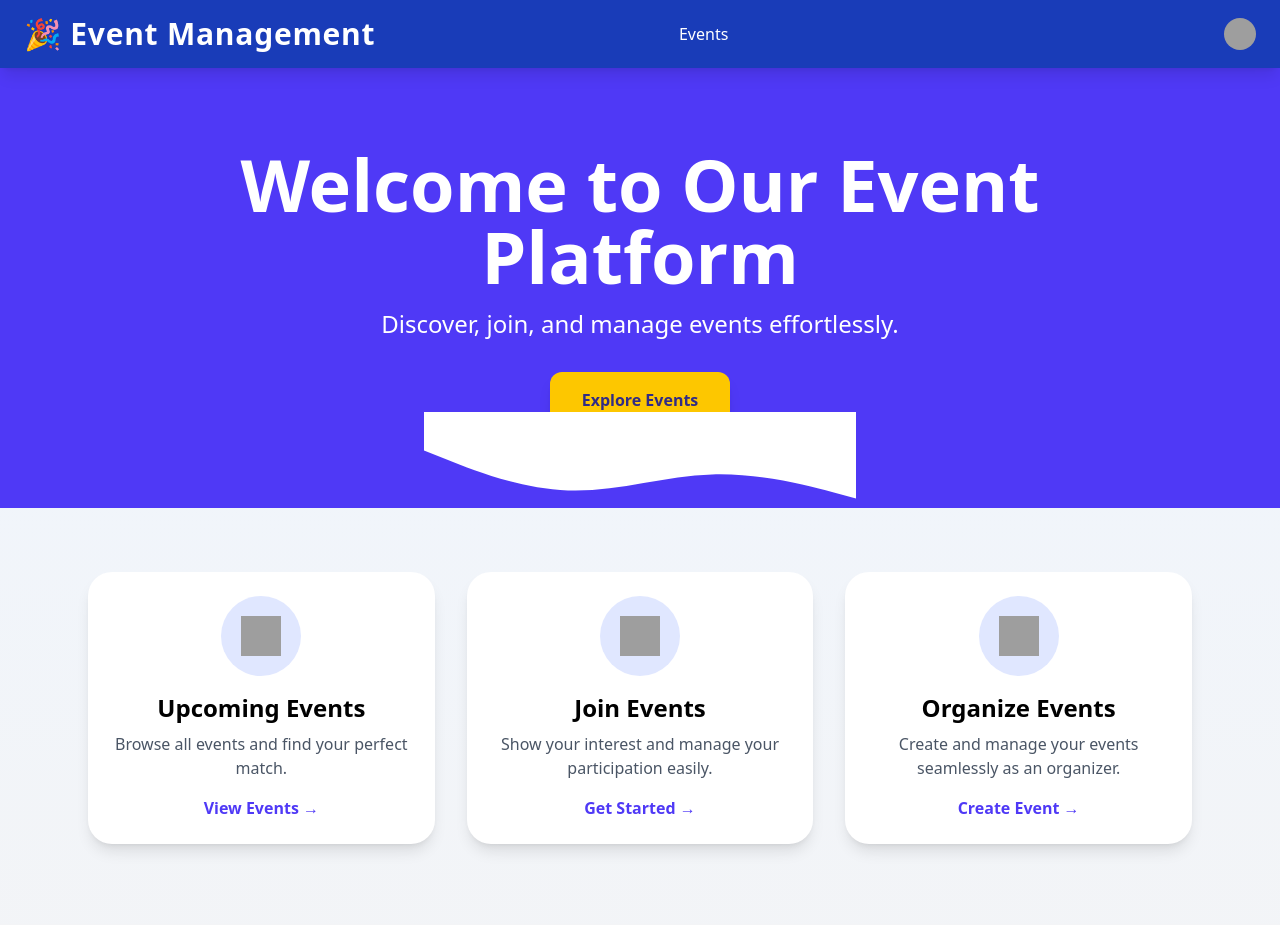
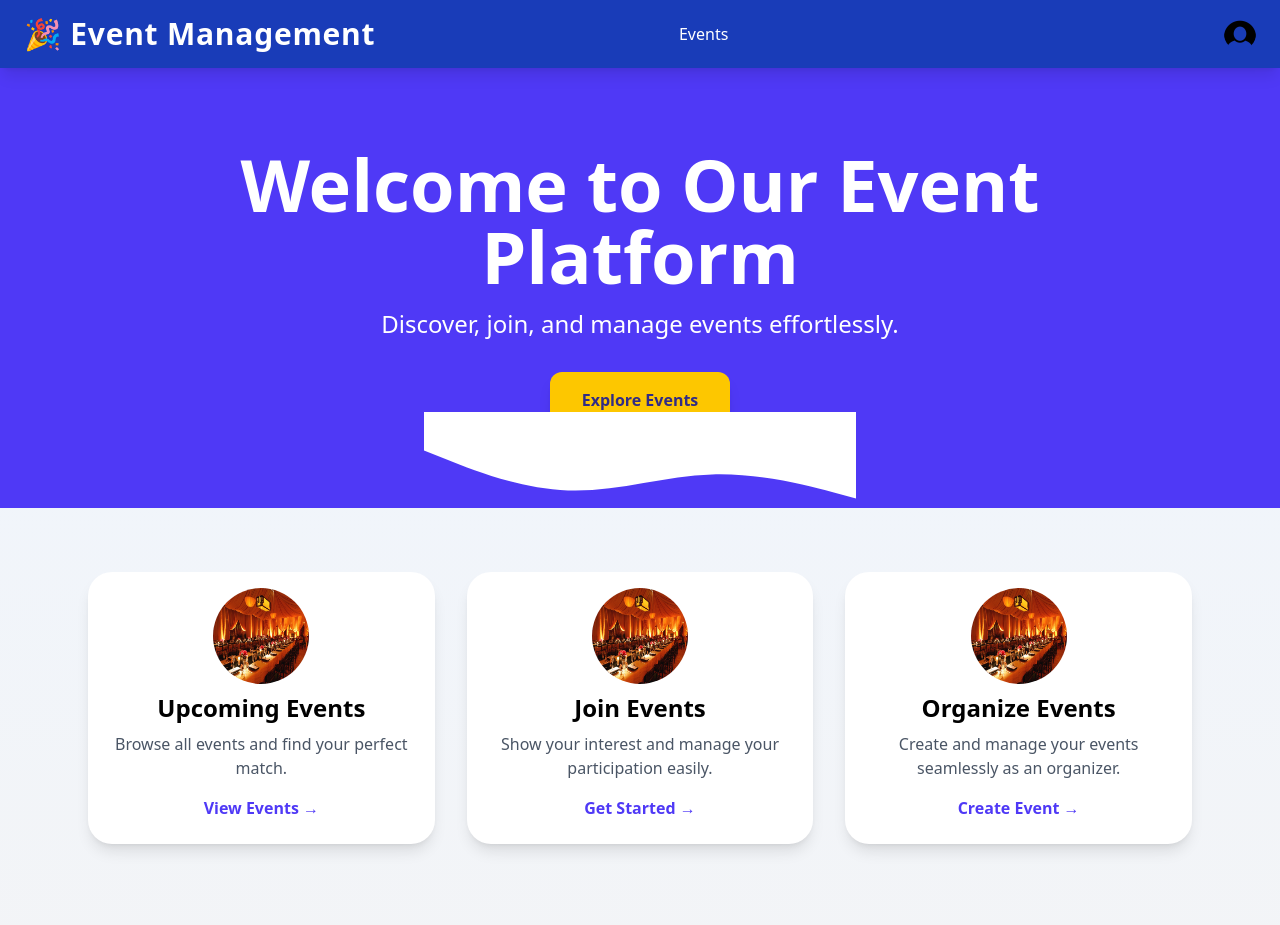
Before and after one commit to anisul770/event_management, a Django app: page / in a window 1280 px wide. Shown: the top 925 px of the page. Run offline with Django 5.2, Linux system fonts and the light colour scheme; the visitor is signed in with stand-in values (Sample User, id 1); grey boxes are pictures that could not be loaded.

Commit message:
100% done A-2

```diff
--- a/core/apps.py
+++ b/core/apps.py
@@ -4,3 +4,6 @@ from django.apps import AppConfig
 class CoreConfig(AppConfig):
     default_auto_field = "django.db.models.BigAutoField"
     name = "core"
+
+    def ready(self):
+        from event import signals
--- /dev/null
+++ b/core/templates/hero.html
@@ -0,0 +1,20 @@
+{% extends "home.html" %}
+{% block hero %}
+<!-- Hero Section -->
+  <header class="relative bg-indigo-600 text-white">
+    <div class="max-w-6xl mx-auto px-6 py-20 text-center">
+      <h1 class="text-6xl sm:text-7xl font-extrabold mb-4">Welcome to Our Event Platform</h1>
+      <p class="text-xl sm:text-2xl mb-8">Discover, join, and manage events effortlessly.</p>
+      <a href="{% url 'event-list' %}" class="inline-block px-8 py-4 bg-yellow-400 text-indigo-900 font-semibold rounded-xl shadow-lg hover:bg-yellow-500 transition">
+        Explore Events
+      </a>
+    </div>
+
+    <!-- Decorative SVG -->
+    <div class="absolute bottom-0 left-0 w-full overflow-hidden leading-none rotate-180">
+      <svg viewBox="0 0 1440 320" class="w-full h-24">
+        <path fill="#ffffff" d="M0,32L80,53.3C160,75,320,117,480,112C640,107,800,53,960,58.7C1120,64,1280,128,1360,160L1440,192L1440,320L1360,320C1280,320,1120,320,960,320C800,320,640,320,480,320C320,320,160,320,80,320L0,320Z"></path>
+      </svg>
+    </div>
+  </header>
+{% endblock hero %}
--- a/core/templates/home.html
+++ b/core/templates/home.html
@@ -25,24 +25,7 @@
     {% include "non_logged.html" %}
   {% endif %}
 
-  <!-- Hero Section -->
-  <header class="relative bg-indigo-600 text-white">
-    <div class="max-w-6xl mx-auto px-6 py-20 text-center">
-      <h1 class="text-6xl sm:text-7xl font-extrabold mb-4">Welcome to Our Event Platform</h1>
-      <p class="text-xl sm:text-2xl mb-8">Discover, join, and manage events effortlessly.</p>
-      <a href="{% url 'event-list' %}" class="inline-block px-8 py-4 bg-yellow-400 text-indigo-900 font-semibold rounded-xl shadow-lg hover:bg-yellow-500 transition">
-        Explore Events
-      </a>
-    </div>
-
-    <!-- Decorative SVG -->
-    <div class="absolute bottom-0 left-0 w-full overflow-hidden leading-none rotate-180">
-      <svg viewBox="0 0 1440 320" class="w-full h-24">
-        <path fill="#ffffff" d="M0,32L80,53.3C160,75,320,117,480,112C640,107,800,53,960,58.7C1120,64,1280,128,1360,160L1440,192L1440,320L1360,320C1280,320,1120,320,960,320C800,320,640,320,480,320C320,320,160,320,80,320L0,320Z"></path>
-      </svg>
-    </div>
-  </header>
-
+  {% block hero %} {% endblock hero %}
   <!-- Main Content -->
   <main class="max-w-6xl mx-auto mt-16 px-6">
     {% block content %}
@@ -51,7 +34,7 @@
 
       <div class="bg-white rounded-3xl shadow-lg p-6 text-center hover:shadow-2xl transition">
         <div class="bg-indigo-100 w-20 h-20 mx-auto rounded-full flex items-center justify-center mb-4">
-          <img src="{% static 'images/calendar.svg' %}" alt="Events" class="w-10 h-10">
+          <img src="media/default.jpg" alt="Events" class="w-30 h-20 rounded-full scale-120">
         </div>
         <h3 class="text-2xl font-bold mb-2">Upcoming Events</h3>
         <p class="text-gray-600 mb-4">Browse all events and find your perfect match.</p>
@@ -60,7 +43,7 @@
 
       <div class="bg-white rounded-3xl shadow-lg p-6 text-center hover:shadow-2xl transition">
         <div class="bg-indigo-100 w-20 h-20 mx-auto rounded-full flex items-center justify-center mb-4">
-          <img src="{% static 'images/participant.svg' %}" alt="Participants" class="w-10 h-10">
+          <img src="media/default.jpg" alt="Events" class="w-30 h-20 rounded-full scale-120">
         </div>
         <h3 class="text-2xl font-bold mb-2">Join Events</h3>
         <p class="text-gray-600 mb-4">Show your interest and manage your participation easily.</p>
@@ -69,7 +52,7 @@
 
       <div class="bg-white rounded-3xl shadow-lg p-6 text-center hover:shadow-2xl transition">
         <div class="bg-indigo-100 w-20 h-20 mx-auto rounded-full flex items-center justify-center mb-4">
-          <img src="{% static 'images/organizer.svg' %}" alt="Organizer" class="w-10 h-10">
+          <img src="media/default.jpg" alt="Events" class="w-30 h-20 rounded-full scale-120">
         </div>
         <h3 class="text-2xl font-bold mb-2">Organize Events</h3>
         <p class="text-gray-600 mb-4">Create and manage your events seamlessly as an organizer.</p>
--- a/core/templates/logged_nav.html
+++ b/core/templates/logged_nav.html
@@ -13,7 +13,7 @@
           >
             <img
               class="h-8 w-8 rounded-full object-cover"
-              src="https://placekitten.com/100/100"
+              src="media/user_default.png"
               alt="User avatar"
             />
           </button>
--- a/core/views.py
+++ b/core/views.py
@@ -3,7 +3,7 @@ from django.shortcuts import render
 # Create your views here.
 
 def home(request):
-    return render(request,'home.html')
+    return render(request,'hero.html')
 
 def no_permission(request):
     return render(request,'no_permission.html')
--- a/event/apps.py
+++ b/event/apps.py
@@ -4,3 +4,6 @@ from django.apps import AppConfig
 class EventsConfig(AppConfig):
     default_auto_field = 'django.db.models.BigAutoField'
     name = 'event'
+
+    def ready(self):
+        from users import signals
--- a/event/templates/participant.html
+++ b/event/templates/participant.html
@@ -76,7 +76,7 @@
   <div class="bg-gray-50 border border-gray-200 rounded-xl p-4 shadow-sm">
     <h3 class="text-gray-700 font-semibold mb-3">📊 Quick Stats</h3>
     <ul class="text-sm space-y-2">
-      <li>Total Participants: <strong class="text-blue-700">{{ participants|length }}</strong></li>
+      <li>Total Participants: <strong class="text-blue-700">{{participants|length|add:"-1"}}</strong></li>
       <li>Total Events: <strong class="text-blue-700">{{ events|length }}</strong></li>
     </ul>
     <a href="{% url 'event_page' %}" class="mt-4 inline-block text-blue-600 hover:underline">➡ Go to Events</a>
--- a/event_management/settings.py
+++ b/event_management/settings.py
@@ -40,9 +40,9 @@ INSTALLED_APPS = [
     'django.contrib.sessions',
     'django.contrib.messages',
     'django.contrib.staticfiles',
-    'event',
-    'users',
-    'core'
+    'core',
+    'users.apps.UsersConfig',
+    'event.apps.EventsConfig'
 ]
 
 MIDDLEWARE = [
--- a/requirements.txt
+++ b/requirements.txt
@@ -1,6 +1,7 @@
 asgiref==3.10.0
 dj-database-url==3.0.1
 Django==5.2.7
+pillow==12.0.0
 psycopg2-binary==2.9.11
 python-decouple==3.8
 sqlparse==0.5.3
--- a/static/css/output.css
+++ b/static/css/output.css
@@ -9,7 +9,6 @@
       "Courier New", monospace;
     --color-red-50: oklch(97.1% 0.013 17.38);
     --color-red-200: oklch(88.5% 0.062 18.334);
-    --color-red-300: oklch(80.8% 0.114 19.571);
     --color-red-400: oklch(70.4% 0.191 22.216);
     --color-red-500: oklch(63.7% 0.237 25.331);
     --color-red-600: oklch(57.7% 0.245 27.325);
@@ -95,6 +94,7 @@
     --radius-xl: 0.75rem;
     --radius-2xl: 1rem;
     --radius-3xl: 1.5rem;
+    --radius-4xl: 2rem;
     --blur-md: 12px;
     --default-transition-duration: 150ms;
     --default-transition-timing-function: cubic-bezier(0.4, 0, 0.2, 1);
@@ -418,6 +400,9 @@
   }
   .w-20 {
     width: calc(var(--spacing) * 20);
+  }
+  .w-30 {
+    width: calc(var(--spacing) * 30);
   }
   .w-40 {
     width: calc(var(--spacing) * 40);
@@ -450,6 +435,24 @@
     --tw-translate-x: calc(var(--spacing) * -24);
     translate: var(--tw-translate-x) var(--tw-translate-y);
   }
+  .scale-1 {
+    --tw-scale-x: 1%;
+    --tw-scale-y: 1%;
+    --tw-scale-z: 1%;
+    scale: var(--tw-scale-x) var(--tw-scale-y);
+  }
+  .scale-110 {
+    --tw-scale-x: 110%;
+    --tw-scale-y: 110%;
+    --tw-scale-z: 110%;
+    scale: var(--tw-scale-x) var(--tw-scale-y);
+  }
+  .scale-120 {
+    --tw-scale-x: 120%;
+    --tw-scale-y: 120%;
+    --tw-scale-z: 120%;
+    scale: var(--tw-scale-x) var(--tw-scale-y);
+  }
   .rotate-180 {
     rotate: 180deg;
   }
@@ -1311,6 +1277,21 @@
   syntax: "*";
   inherits: false;
   initial-value: 0;
+}
+@property --tw-scale-x {
+  syntax: "*";
+  inherits: false;
+  initial-value: 1;
+}
+@property --tw-scale-y {
+  syntax: "*";
+  inherits: false;
+  initial-value: 1;
+}
+@property --tw-scale-z {
+  syntax: "*";
+  inherits: false;
+  initial-value: 1;
 }
 @property --tw-space-y-reverse {
   syntax: "*";
@@ -1555,6 +1536,9 @@
       --tw-translate-x: 0;
       --tw-translate-y: 0;
       --tw-translate-z: 0;
+      --tw-scale-x: 1;
+      --tw-scale-y: 1;
+      --tw-scale-z: 1;
       --tw-space-y-reverse: 0;
       --tw-space-x-reverse: 0;
       --tw-divide-y-reverse: 0;
--- a/users/templates/admin/admin_nav.html
+++ b/users/templates/admin/admin_nav.html
@@ -19,7 +19,7 @@
           >
             <img
               class="h-8 w-8 rounded-full object-cover"
-              src="https://w7.pngwing.com/pngs/178/595/png-transparent-user-profile-computer-icons-login-user-avatars-thumbnail.png"
+              src="media/user_default.png"
               alt="User avatar"
             />
           </button>
--- a/users/templates/organizer/organizer_nav.html
+++ b/users/templates/organizer/organizer_nav.html
@@ -14,7 +14,7 @@
           >
             <img
               class="h-8 w-8 rounded-full object-cover"
-              src="https://w7.pngwing.com/pngs/178/595/png-transparent-user-profile-computer-icons-login-user-avatars-thumbnail.png"
+              src="media/user_default.png"
               alt="User avatar"
             />
           </button>
--- a/users/templates/participant/participant_nav.html
+++ b/users/templates/participant/participant_nav.html
@@ -13,7 +13,7 @@
           >
             <img
               class="h-8 w-8 rounded-full object-cover"
-              src="https://w7.pngwing.com/pngs/178/595/png-transparent-user-profile-computer-icons-login-user-avatars-thumbnail.png"
+              src="media/user_default.png"
               alt="User avatar"
             />
           </button>
--- a/users/views.py
+++ b/users/views.py
@@ -32,7 +32,6 @@ def sign_in(request):
     form = LoginForm()
     if request.method == "POST":
         form = LoginForm(data=request.POST)
-        print(form)
         if form.is_valid():
             user = form.get_user()
             login(request,user)
@@ -52,7 +51,7 @@ def activate_user(request,user_id,token):
         user = User.objects.get(id=user_id)
         if default_token_generator.check_token(user,token):
             user.is_active = True
-            if not user.has_usable_password():
+            if not user.password or not user.has_usable_password():
                 user.set_password('12345')
             user.save()
             return redirect('sign-in')
@@ -89,6 +88,7 @@ def assign_role(request,user_id):
     return render(request,'admin/assign_role.html',{'form': form})
 
 @login_required
+@user_passes_test(is_participant,login_url='no-permission')
 def respond(request, e_id):
     event = get_object_or_404(Event, id=e_id)
     user = request.user
```
Also changed, not shown: other parts of static/css/output.css (+9 -64 lines), event/signals.py (added, +33 -0 lines), users/signals.py (+0 -18 lines), media/default.jpg (added), media/event_asset/Royal-Wood-Carving-Bedroom-Set-Luxury-Design.jpg (added).
